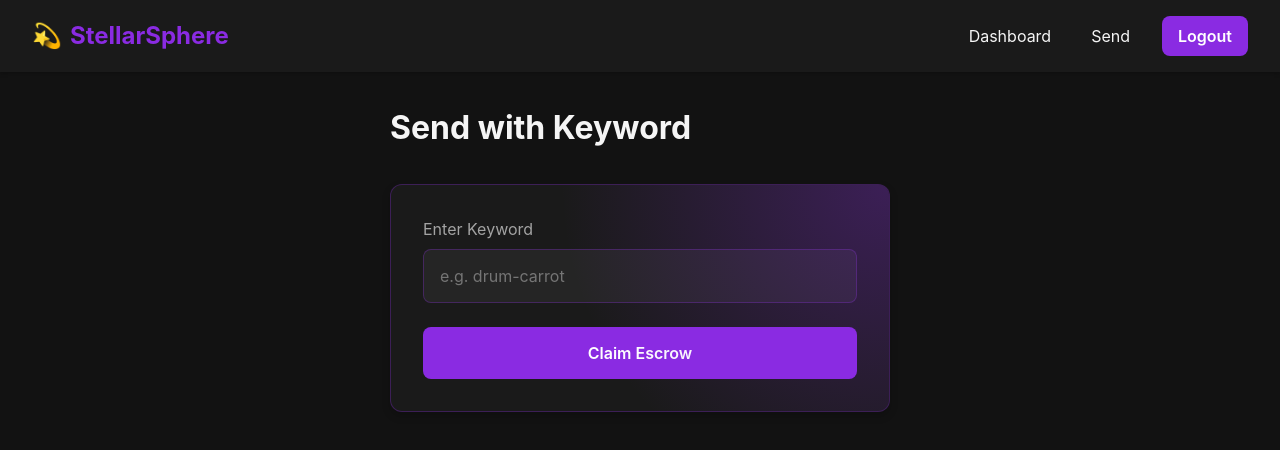
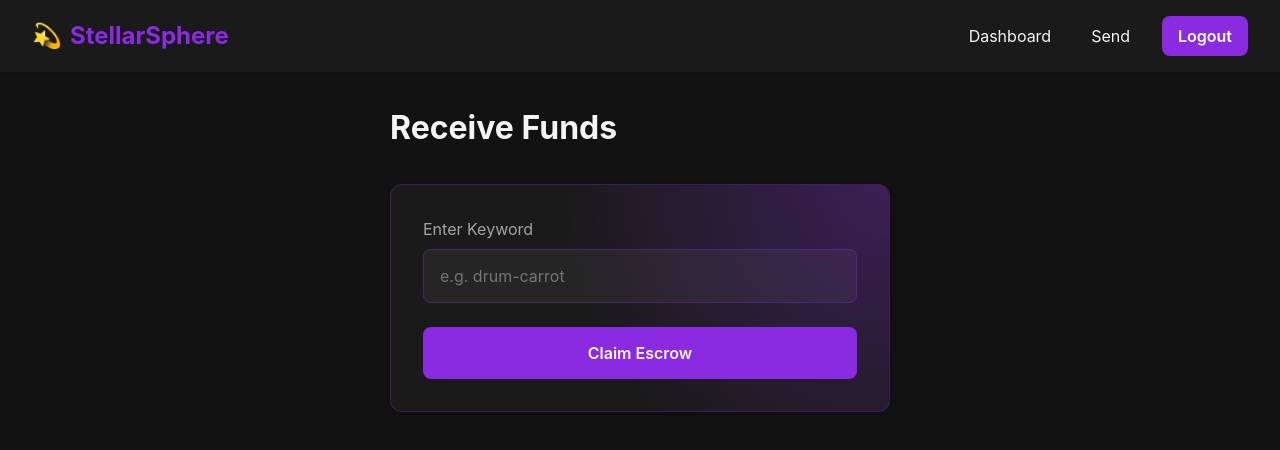
Before and after one commit to MinhazCodes-R/Consenses_hackathon, a React (Create React App) app in the folder client/: page /send in a window 1280 px wide. Shown: the top 450 px of the page. Built offline with nearby package versions, Linux system fonts and the light colour scheme; sample sign-in values are in the browser's storage.

Commit message:
changed the <title> for the sending and receiving of XLM

```diff
--- a/client/src/components/ReceiveForm.js
+++ b/client/src/components/ReceiveForm.js
@@ -121,7 +121,7 @@ const ReceiveForm = () => {
 
   return (
     <ReceiveContainer>
-      <Title>Request XLM</Title>
+      <Title>Send Funds</Title>
 
       <Card>
         {error && <Error>{error}</Error>}
--- a/client/src/components/SendForm.js
+++ b/client/src/components/SendForm.js
@@ -188,10 +188,9 @@ const SendForm = () => {
       </SendContainer>
     );
   }
-
   return (
     <SendContainer>
-      <Title>Send with Keyword</Title>
+      <Title>Receive Funds</Title>
       <FormCard>
         <form onSubmit={handleSubmit}>
           <FormGroup>
```
